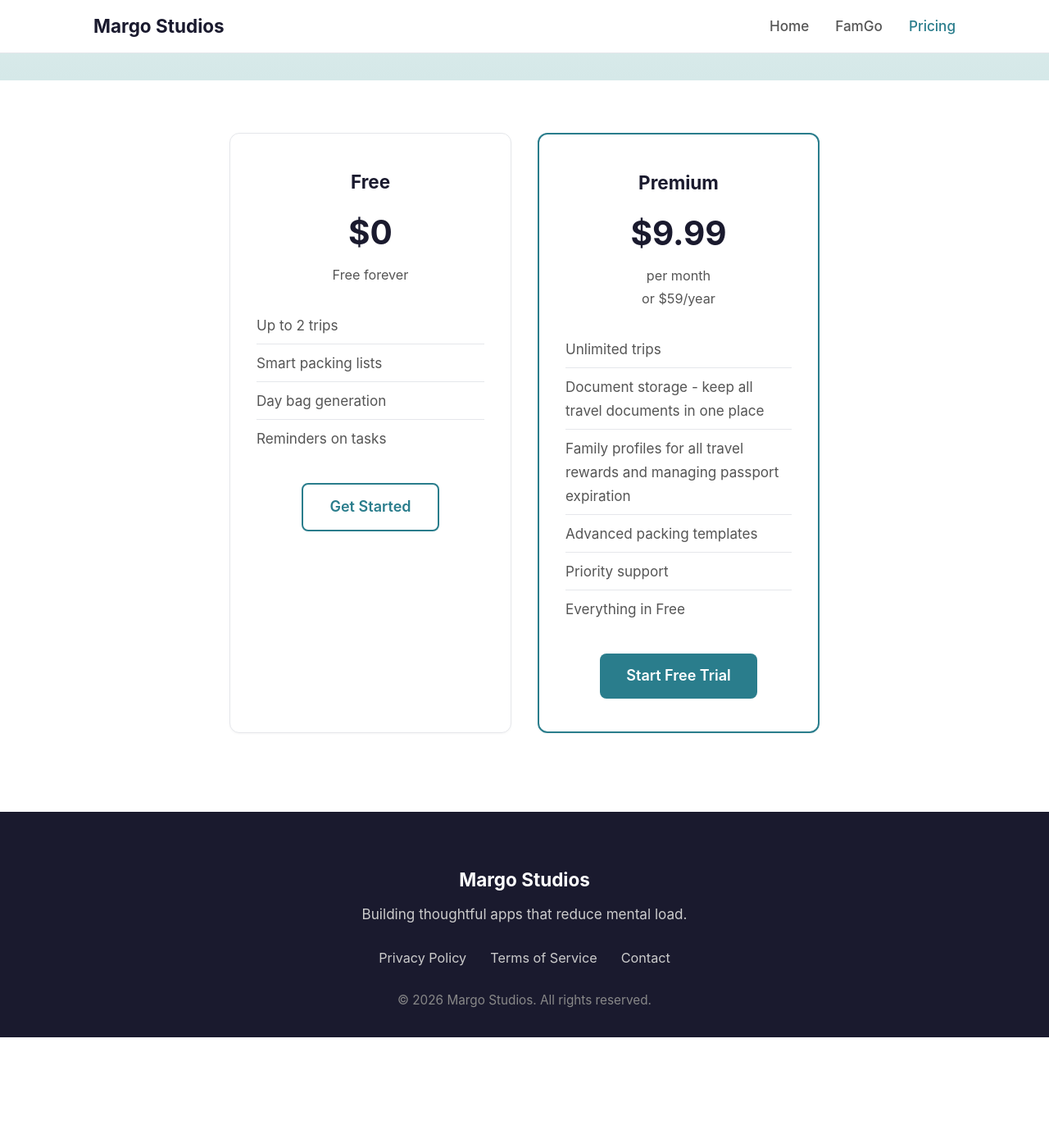
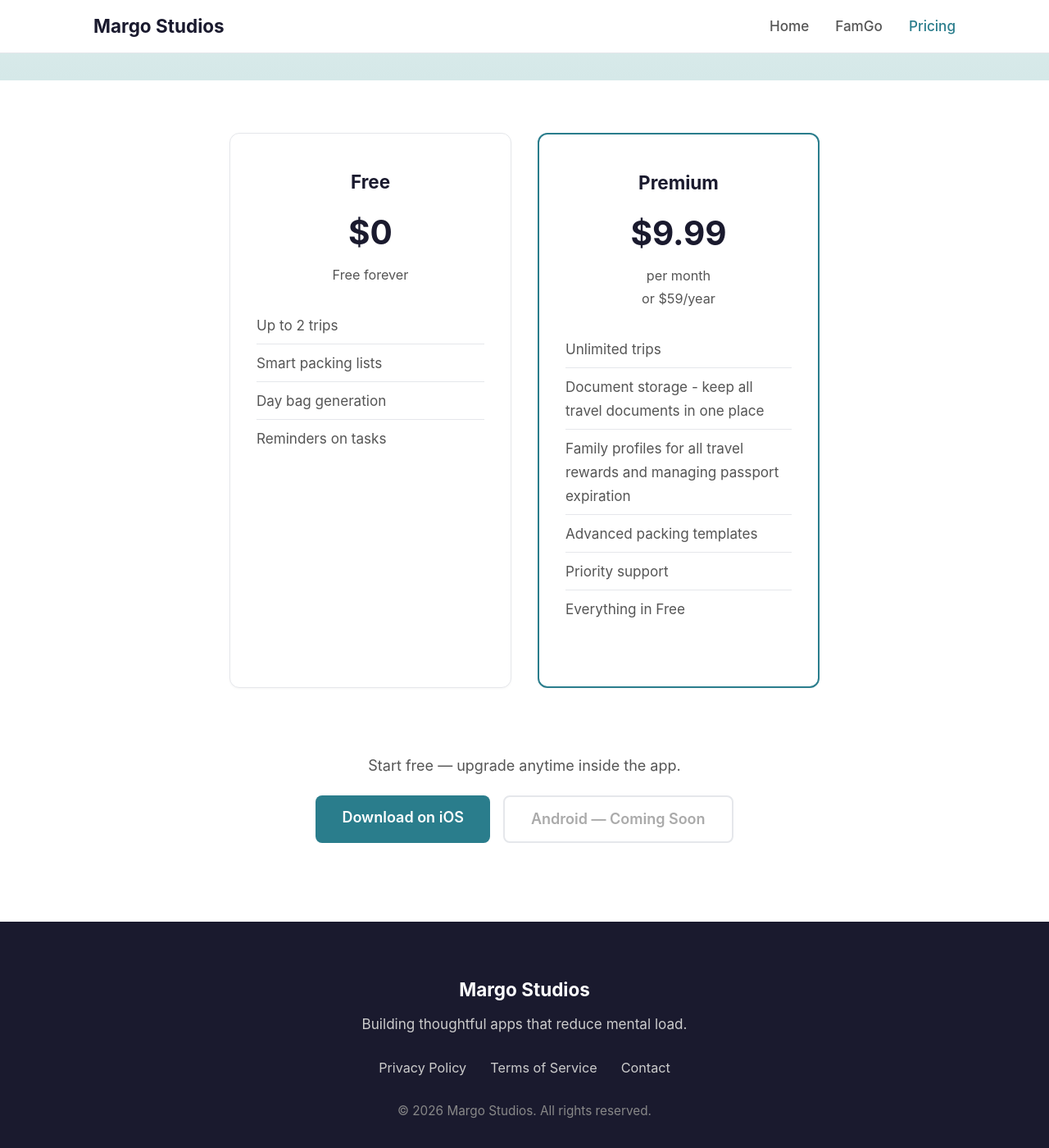
Before and after one commit to margostudios/margostudios-website, a Jekyll site: the page built from _pages/pricing.md, in a window 1280 px wide and 1400 px high, scrolled down 238 px. Shown: the whole window at 82% size. Built offline with Jekyll 4.4.1, drawn with Linux system fonts in a browser that asks for light colours; before the commit the page ends 1503 px from its top, so only the background shows below that.

Commit message:
Update pricing page with unified app download buttons
Replace per-tier CTA buttons with a single iOS/Android download section.
iOS links to the live App Store listing; Android shows a coming soon state.

Co-Authored-By: Claude Sonnet 4.6 <noreply@anthropic.com>

```diff
--- a/_pages/pricing.md
+++ b/_pages/pricing.md
@@ -18,7 +18,6 @@ wide: true
       <li>Day bag generation</li>
       <li>Reminders on tasks</li>
     </ul>
-    <a href="https://apps.apple.com/app/family-travel/id123456789" class="btn btn-outline">Get Started</a>
   </div>
   <div class="pricing-card featured">
     <h3>Premium</h3>
@@ -32,6 +31,13 @@ wide: true
       <li>Priority support</li>
       <li>Everything in Free</li>
     </ul>
-    <a href="https://apps.apple.com/app/family-travel/id123456789" class="btn btn-primary">Start Free Trial</a>
   </div>
 </div>
+
+<div class="app-download">
+  <p>Start free — upgrade anytime inside the app.</p>
+  <div class="app-download-buttons">
+    <a href="https://apps.apple.com/us/app/famgo/id6758233680" class="btn btn-primary">Download on iOS</a>
+    <span class="btn btn-disabled">Android — Coming Soon</span>
+  </div>
+</div>
--- a/assets/css/main.css
+++ b/assets/css/main.css
@@ -410,6 +410,36 @@ a:hover {
   border-bottom: none;
 }
 
+/* App download section */
+.app-download {
+  text-align: center;
+  margin-bottom: 80px;
+}
+
+.app-download p {
+  color: var(--color-text-muted);
+  margin-bottom: 20px;
+}
+
+.app-download-buttons {
+  display: flex;
+  justify-content: center;
+  gap: 16px;
+  flex-wrap: wrap;
+}
+
+.btn-disabled {
+  border: 2px solid var(--color-border);
+  color: #aaa;
+  background: transparent;
+  cursor: default;
+}
+
+.btn-disabled:hover {
+  transform: none;
+  text-decoration: none;
+}
+
 /* ========================================
    Footer
    ======================================== */
```
